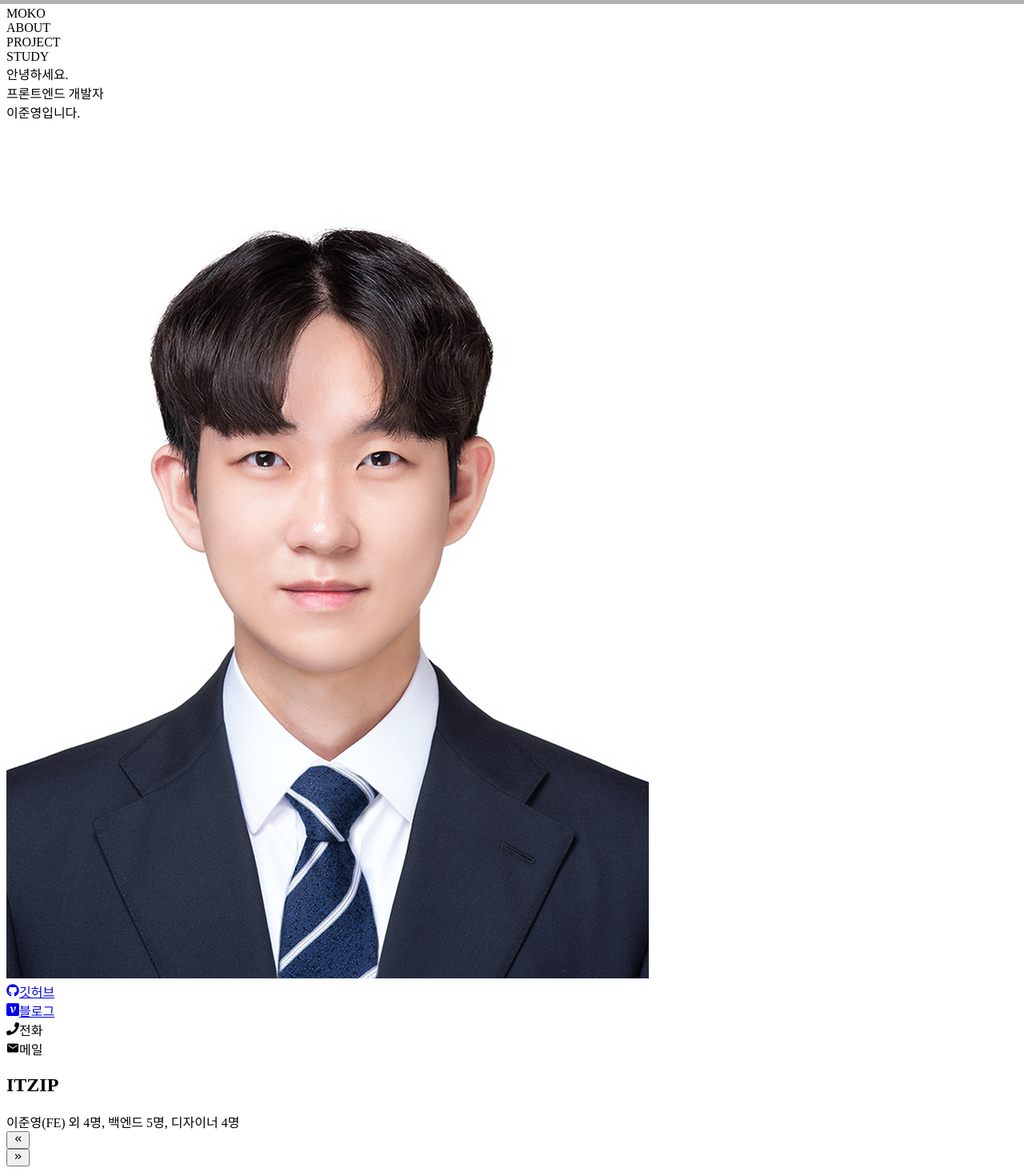
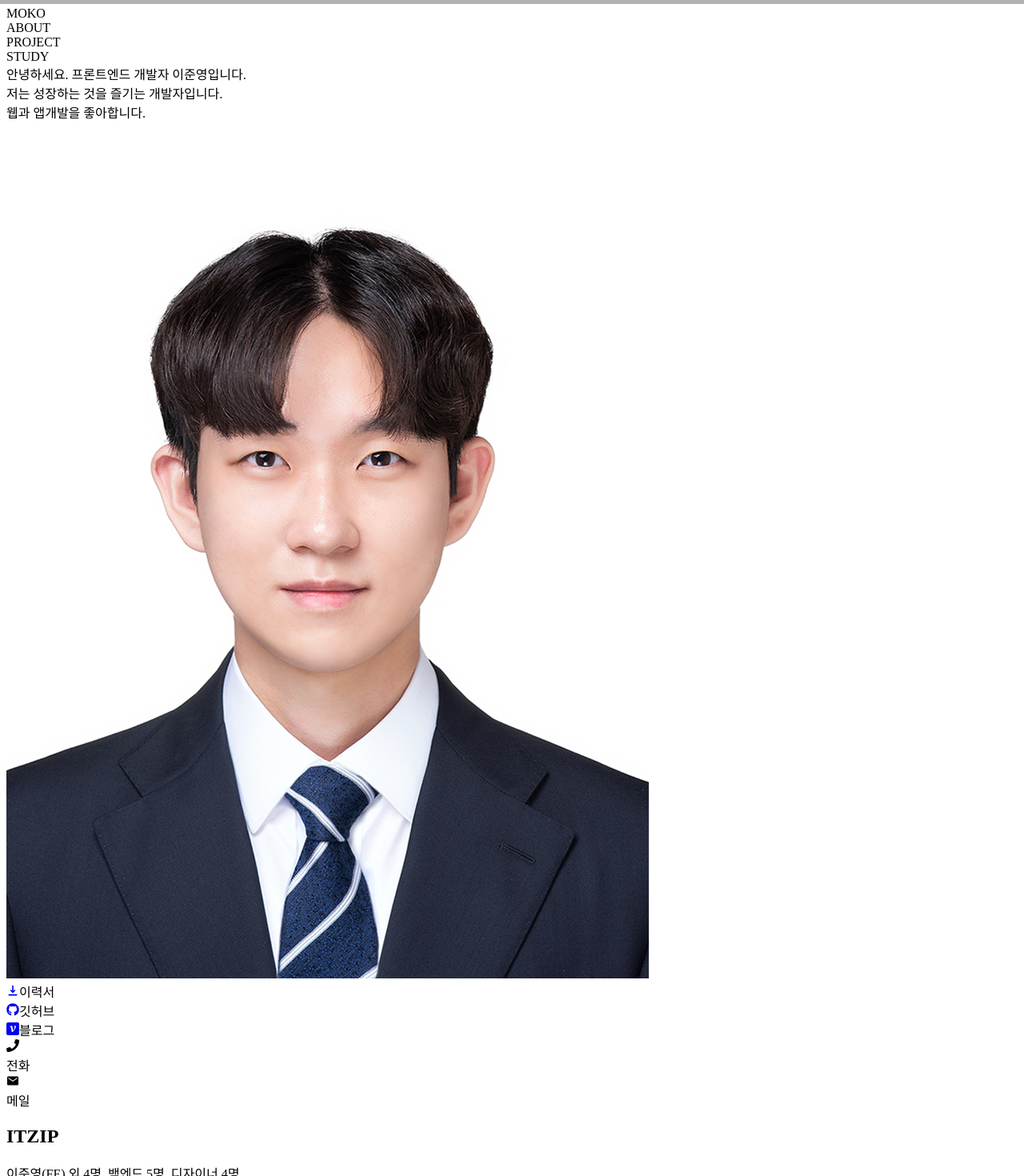
Before and after one commit to moko0428/portfolio-v2, a Next.js app: page / in a window 1280 px wide. Shown: the top 1470 px of the page at 80% size. Built offline with nearby package versions, Linux system fonts and the light colour scheme.

Commit message:
feat: about styling

```diff
--- a/components/About.tsx
+++ b/components/About.tsx
@@ -2,15 +2,17 @@ import React from 'react';
 
 import Intro from './about/intro';
 import AboutContent from './about/aboutContent';
-const About = () => {
+
+function About() {
   return (
-    <div className="w-full max-w-[800px] p-[20px] mx-auto h-screen mt-[80px] pt-[100px]">
-      <div className="flex AboutContent justify-center items-center space-y-8">
+    <section id="about" className="w-full h-screen bg-gray-100/50">
+      <div className="flex flex-col items-center ">
         <Intro />
+
         <AboutContent />
       </div>
-    </div>
+    </section>
   );
-};
+}
 
 export default About;
--- a/components/about/aboutContent.tsx
+++ b/components/about/aboutContent.tsx
@@ -8,67 +8,88 @@ import { IoMdMail } from 'react-icons/io';
 import Link from 'next/link';
 import { useCopyToClipboard } from 'usehooks-ts';
 import { EMAIL, PHONE_NUMBER } from '@/constants/text';
+import toast from 'react-hot-toast';
+import { HiDownload } from 'react-icons/hi';
 
+const contect = [
+  {
+    id: 1,
+    title: '이력서',
+    icon: HiDownload,
+    href: '이준영_이력서.pdf',
+    download: '이준영_이력서.pdf',
+  },
+  {
+    id: 2,
+    title: '깃허브',
+    icon: FaGithub,
+    href: 'https://github.com/moko0428',
+  },
+  {
+    id: 3,
+    title: '블로그',
+    icon: SiVelog,
+    href: 'https://velog.io/@moko0428',
+  },
+  {
+    id: 4,
+    title: '전화',
+    icon: FaPhone,
+    href: PHONE_NUMBER,
+  },
+  {
+    id: 5,
+    title: '메일',
+    icon: IoMdMail,
+    href: EMAIL,
+  },
+];
 const AboutContent = () => {
   const [, copy] = useCopyToClipboard();
 
   const handleCopy = (text: string) => {
     copy(text)
       .then(() => {
-        console.log('copy', { text });
+        alert(`${text} 복사 완료!`);
       })
-      .catch((err) => {
-        console.log('failed copy', err);
+      .catch(() => {
+        alert(`${text} 복사 실패!`);
       });
   };
   return (
-    <div className="flex flex-col justify-center items-center  px-10">
+    <div className="flex flex-col items-center mt-20">
       <Image
         src={profile}
-        className="Profile w-[250px] h-[250px] rounded-full ring-2 ring-black mb-4"
         alt="profile"
+        className="size-[200px] rounded-full shadow-2xl"
       />
-      <div className="flex flex-row gap-8 *:text-gray-300 ">
-        <div>
+      <div className="flex gap-4 mt-10">
+        {contect.map((item) => (
+          <div key={item.id} className="group relative hover:text-gray-700">
+            {item.download ? (
               <Link
-            href={'https://github.com/moko0428'}
-            className="group relative hover:text-gray-700"
+                href={item.href}
+                download={item.download}
+                target="_blank"
+                rel="noopener noreferrer"
+                className="flex items-center gap-2 bg-gray-700 px-[10px] py-[5px] rounded-md"
               >
-            <FaGithub className="size-[30px]" />
-            <span className="invisible group-hover:visible absolute top-10 left-1/2 -translate-x-1/2 text-[12px] text-white w-[50px] h-[30px] bg-gray-700 font-bold rounded-md flex justify-center items-center">
-              깃허브
-            </span>
+                <item.icon className="text-white size-[20px]" />
               </Link>
+            ) : item.title === '전화' || item.title === '메일' ? (
+              <div onClick={() => handleCopy(item.href)}>
+                <item.icon className="size-[30px]" />
               </div>
-        <div>
-          <Link
-            href={'https://github.com/moko0428'}
-            className="group relative hover:text-gray-700"
-          >
-            <SiVelog className="size-[30px]" />
-            <span className="invisible group-hover:visible absolute top-10 left-1/2 -translate-x-1/2 text-[12px] text-white w-[50px] h-[30px] bg-gray-700 font-bold rounded-md flex justify-center items-center">
-              블로그
-            </span>
+            ) : (
+              <Link href={item.href} target="_blank" rel="noopener noreferrer">
+                <item.icon className="size-[30px]" />
               </Link>
-        </div>
-        <div
-          onClick={() => handleCopy(PHONE_NUMBER)}
-          className="group relative hover:text-gray-700"
-        >
-          <FaPhone className="size-[30px]" />
-          <span className="invisible group-hover:visible absolute top-10 left-1/2 -translate-x-1/2 text-[12px] text-white w-[50px] h-[30px] bg-gray-700 font-bold rounded-md flex justify-center items-center">
-            전화
+            )}
+            <span className="invisible group-hover:visible absolute top-10 left-1/2 -translate-x-1/2 text-[12px] text-white w-[50px] h-[30px] bg-gray-700 font-bold rounded-md flex justify-center items-center mt-2">
+              {item.title}
             </span>
           </div>
-        <div
-          onClick={() => handleCopy(EMAIL)}
-          className="group relative hover:text-gray-700"
-        >
-          <IoMdMail className="size-[30px]" />
-          <span className="invisible group-hover:visible absolute top-10 left-1/2 -translate-x-1/2 text-[12px] text-white w-[50px] h-[30px] bg-gray-700 font-bold rounded-md flex justify-center items-center">
-            메일
-          </span>
-        </div>
+        ))}
       </div>
     </div>
   );
--- a/components/about/intro.tsx
+++ b/components/about/intro.tsx
@@ -2,12 +2,24 @@ import React from 'react';
 
 const Intro = () => {
   return (
-    <div className="flex flex-col justify-center items-center *:text-[25px] gap-4 w-[300px]">
-      <div>안녕하세요. </div>
-      <div> 프론트엔드 개발자 </div>
+    <div className="flex flex-col justify-center items-center *:text-[25px] gap-4 mt-32">
       <div>
-        <span className="font-bold">이준영</span>입니다.
+        안녕하세요.{' '}
+        <span className="font-bold drop-shadow-[0_4px_4px_rgba(0,0,0,0.25)]">
+          프론트엔드 개발자 이준영
+        </span>
+        입니다.
       </div>
+      <div>
+        저는{' '}
+        <span className="font-bold drop-shadow-[0_4px_4px_rgba(0,0,0,0.25)]">
+          성장하는 것
+        </span>
+        을 즐기는 개발자입니다.
+      </div>
+      <span className="font-bold drop-shadow-[0_4px_4px_rgba(0,0,0,0.25)]">
+        웹과 앱개발을 좋아합니다.
+      </span>
     </div>
   );
 };
```
Lines whose indentation alone changed are shown as unchanged.
